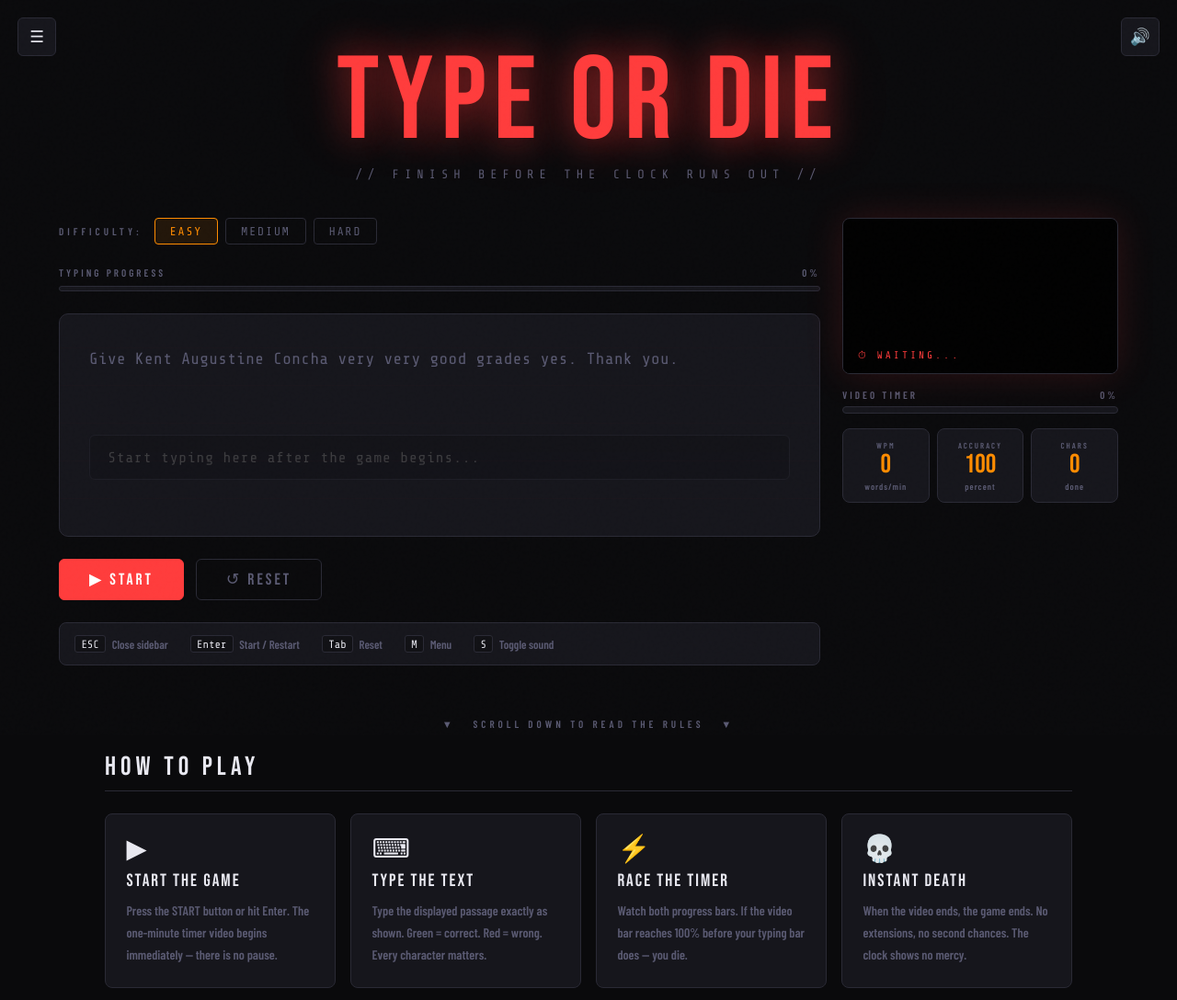
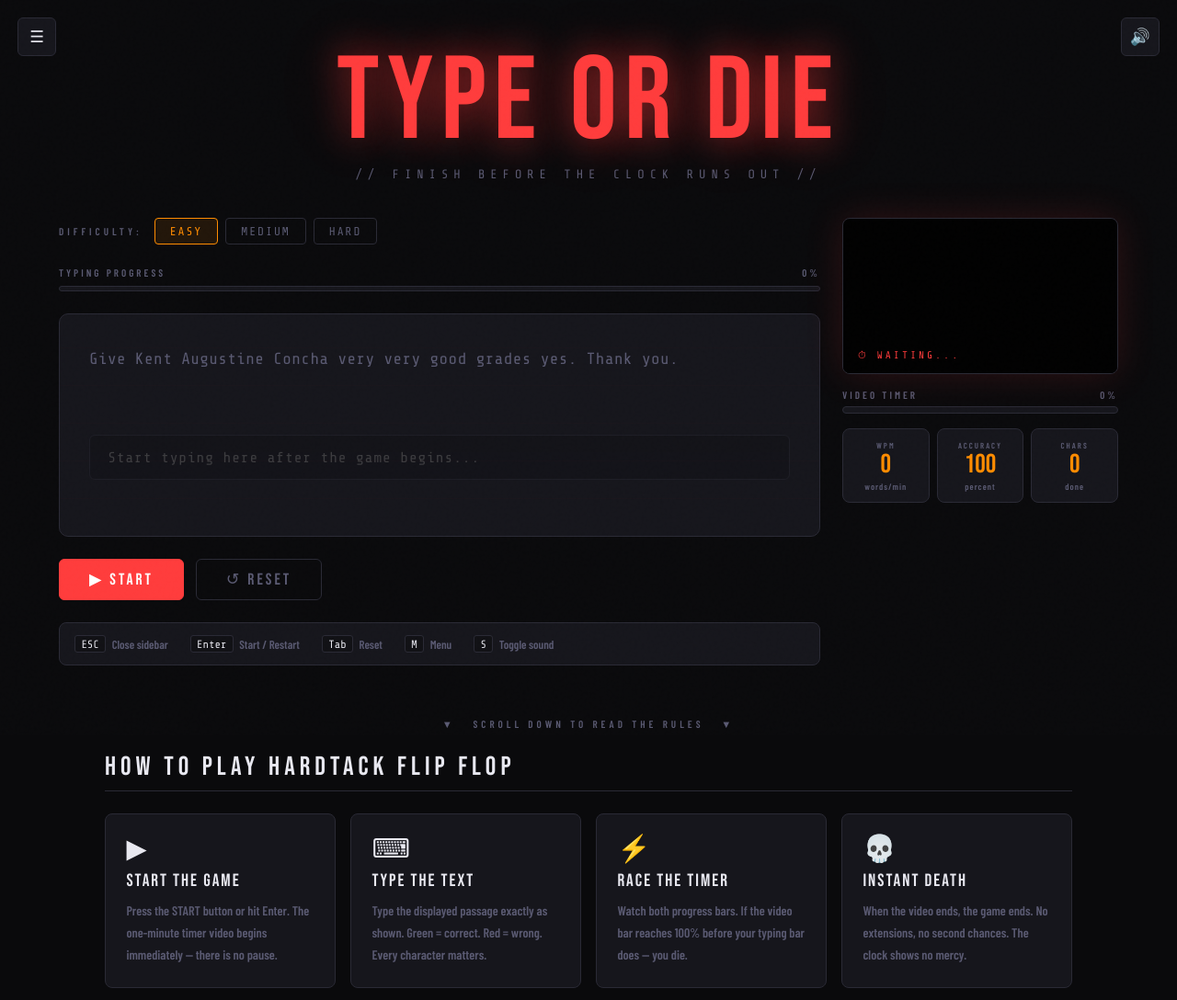
Before and after one commit to HmmKez/Concha_EDP-Finals, a plain HTML site: page index.html in a window 1280 px wide. Shown: the top 1088 px of the page at 92% size. Drawn offline with nearby package versions, Linux system fonts and the light colour scheme; grey boxes are pictures that could not be loaded; a web font is replaced by a local one.

Commit message:
update how to play section title to include 'Hardtack flip flop'

```diff
--- a/index.html
+++ b/index.html
@@ -938,7 +938,7 @@
 
   <!-- ── HOW TO PLAY SECTION ── -->
   <section id="how-to-play">
-    <div class="section-title">HOW TO PLAY</div>
+    <div class="section-title">HOW TO PLAY Hardtack flip flop</div>
     <div class="rules-grid">
 
       <div class="rule-card" data-scroll-reveal>
```
